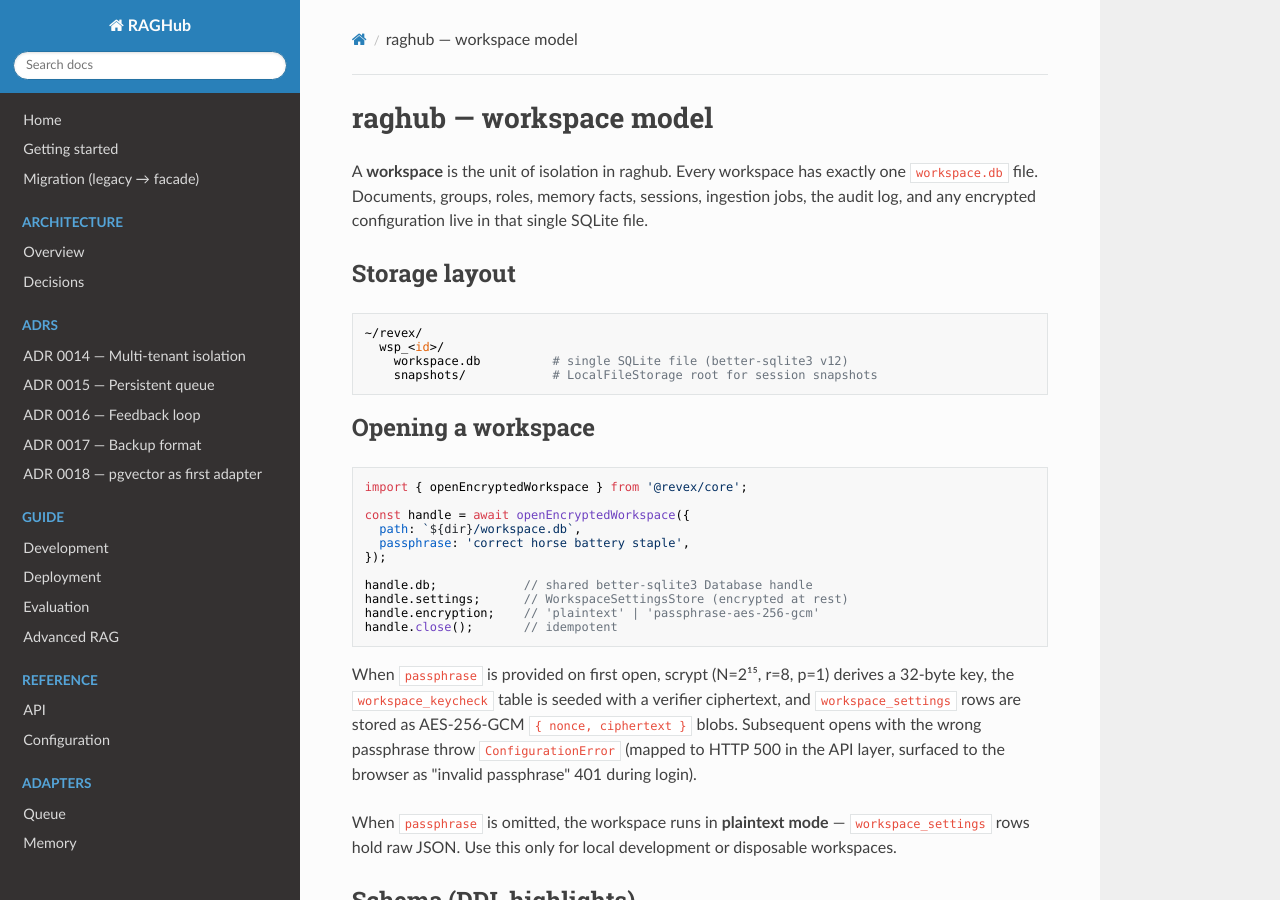
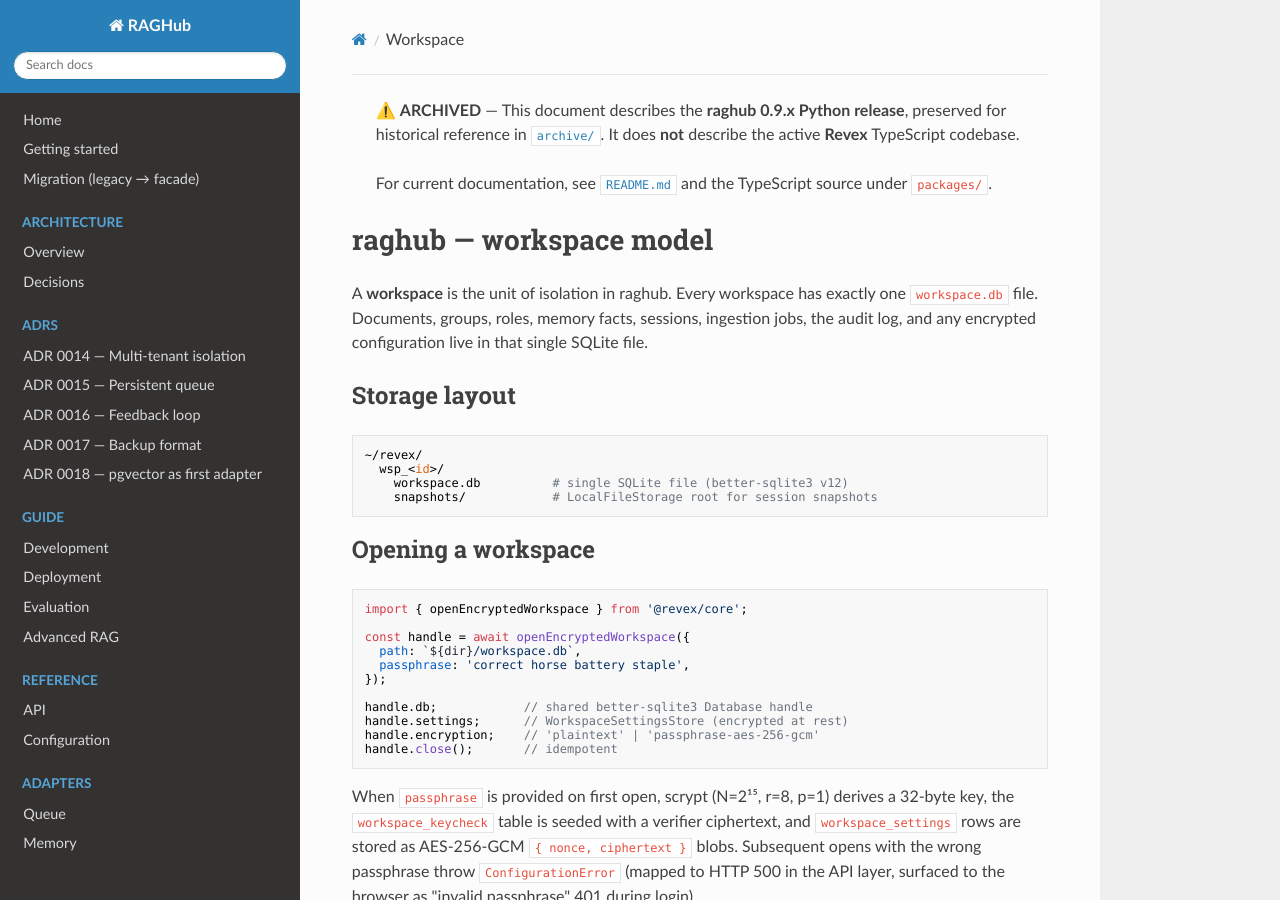
Before and after one commit to sachncs/raghub, an MkDocs documentation site: the page built from docs/workspace.md, in a window 1280 px wide and 900 px high. Built offline with MkDocs 1.6.1, drawn with Linux system fonts in a browser that asks for light colours; nearby versions of some CDN libraries.

Commit message:
docs(archive): mark workspace.md as ARCHIVED (Python 0.9.x)

```diff
--- a/docs/workspace.md
+++ b/docs/workspace.md
@@ -1,3 +1,11 @@
+> ⚠️ **ARCHIVED** — This document describes the **raghub 0.9.x Python
+> release**, preserved for historical reference in
+> [`archive/`](../../archive/). It does **not** describe the active
+> **Revex** TypeScript codebase.
+>
+> For current documentation, see [`README.md`](../../README.md) and the
+> TypeScript source under `packages/`.
+
 # raghub — workspace model
 
 A **workspace** is the unit of isolation in raghub. Every workspace has
```
